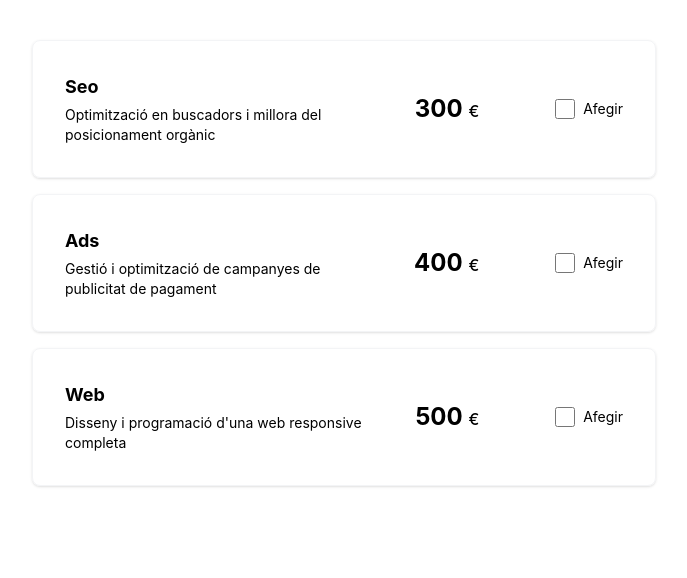
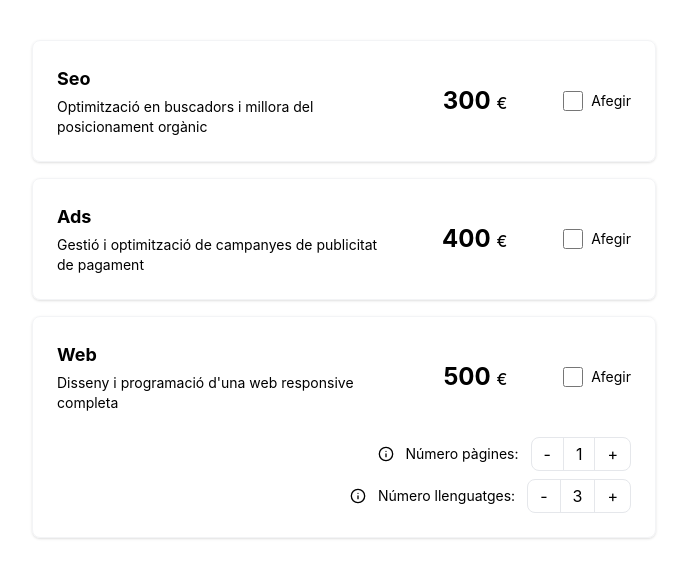
Before and after one commit to gemmaadev/budget-app-digital-services, a React (Vite) app: page / in a window 1280 px wide. Shown: the top 578 px of the page, without its empty margins (296-983 px from the left). Built offline with nearby package versions, Linux system fonts and the light colour scheme.

Commit message:
feat(WebConfigurator): add web configurator markup and styles

```diff
--- a/package.json
+++ b/package.json
@@ -13,6 +13,7 @@
   },
   "dependencies": {
     "@tailwindcss/vite": "^4.3.2",
+    "lucide-react": "^1.23.0",
     "react": "^19.2.7",
     "react-dom": "^19.2.7",
     "tailwindcss": "^4.3.2"
--- a/src/features/budget-calculator/components/ServiceCard.tsx
+++ b/src/features/budget-calculator/components/ServiceCard.tsx
@@ -3,6 +3,7 @@
 // Aplicar estil visual quan la card és seleccionada (borde verd com al mockup)
 
 import type { Service } from "@/features/budget-calculator/types/service";
+import { WebConfigurator } from "./WebConfigurator";
 
 interface ServiceCardProps {
   service: Service;
@@ -17,26 +18,38 @@ export function ServiceCard({
 }: ServiceCardProps) {
   return (
     <article
-      className={`flex flex-col md:flex-row md:items-center md:justify-between border rounded-lg p-8 shadow-sm gap-2 md:gap-9 ${isSelected ? "border-2 border-brand-green" : "border-gray-100"}`}
+      className={`flex flex-col rounded-lg p-6 shadow-sm ${isSelected ? "border-2 border-brand-green" : "border border-gray-100"}`}
     >
-      <div className="flex flex-col gap-1 flex-1 pr-4">
-        <h3 className="font-bold text-lg">{service.name}</h3>
-        <p className="text-sm">{service.description}</p>
-      </div>
+      <div className="flex items-center justify-between gap-6">
+        {/* Esquerra: nom + descripció + preu (mobile) */}
+        <div className="flex flex-col gap-1 flex-1">
+          <h3 className="font-bold text-lg">{service.name}</h3>
+          <p className="text-sm">{service.description}</p>
+          {/* Preu visible només en mòbil */}
+          <span className="font-bold text-2xl md:hidden">
+            {service.price} <span className="text-base font-medium">€</span>
+          </span>
+        </div>
 
-      <div className="flex items-center justify-between md:justify-end md:gap-19">
-        <span className="font-bold text-2xl">
+        {/* Centre: preu visible només en desktop */}
+        <span className="hidden md:block font-bold text-2xl mx-8">
           {service.price} <span className="text-base font-medium">€</span>
         </span>
-        <label className="flex items-center gap-2 cursor-pointer">
+
+        {/* Dreta: checkbox */}
+        <label className="flex items-center gap-2 cursor-pointer shrink-0">
           <input
             type="checkbox"
             className="w-5 h-5 cursor-pointer accent-brand-green"
             onChange={() => onToggle(service.id)}
           />
-          <span className="hidden md:inline text-sm">Afegir</span>
+          <span className="hidden md:inline text-sm">
+            {isSelected ? "Afegit" : "Afegir"}
+          </span>{" "}
         </label>
       </div>
+
+      {service.configurable && <WebConfigurator pages={1} languages={3} />}
     </article>
   );
 }
--- /dev/null
+++ b/src/features/budget-calculator/components/WebConfigurator.tsx
@@ -0,0 +1,45 @@
+// Maquetar els dos selectors: "Nombre de pàgines" i "Nombre d'idiomes"
+// Afegir botons + i - a cada selector
+// Afegir icona ⓘ amb tooltip explicatiu del cost
+import { Info } from "lucide-react";
+
+interface WebConfiguratorProps {
+  pages: number;
+  languages: number;
+}
+
+export function WebConfigurator({ pages, languages }: WebConfiguratorProps) {
+  return (
+    <div className="flex flex-col gap-2 pt-6">
+      <div className="flex items-center justify-end gap-3">
+        <Info className="w-4 h-4 cursor-help" />
+        <label className="text-sm">Número pàgines:</label>
+        <div className="flex items-center border border-gray-200 rounded-lg overflow-hidden">
+          <button type="button" className="px-3 py-1">
+            -
+          </button>
+          <span className="px-3 py-1 border-x border-gray-200">{pages}</span>
+          <button type="button" className="px-3 py-1">
+            +
+          </button>
+        </div>
+      </div>
+
+      <div className="flex items-center justify-end gap-3">
+        <Info className="w-4 h-4 cursor-help" />
+        <label className="text-sm">Número llenguatges:</label>
+        <div className="flex items-center border border-gray-200 rounded-lg overflow-hidden">
+          <button type="button" className="px-3 py-1">
+            -
+          </button>
+          <span className="px-3 py-1 border-x border-gray-200">
+            {languages}
+          </span>
+          <button type="button" className="px-3 py-1">
+            +
+          </button>
+        </div>
+      </div>
+    </div>
+  );
+}
```
Also changed, not shown: 1 other file (tests, documents, lock files or other folders).
